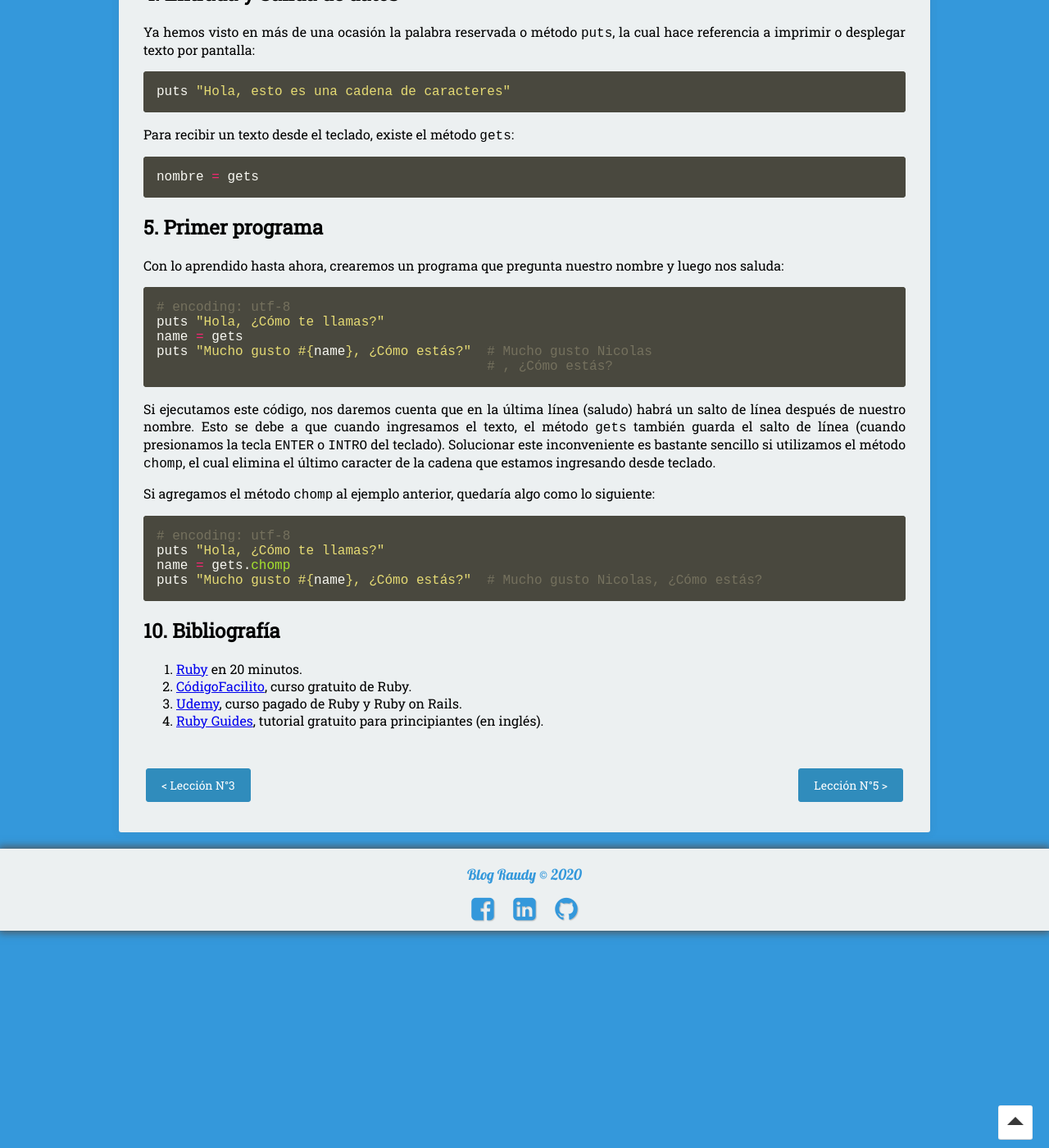
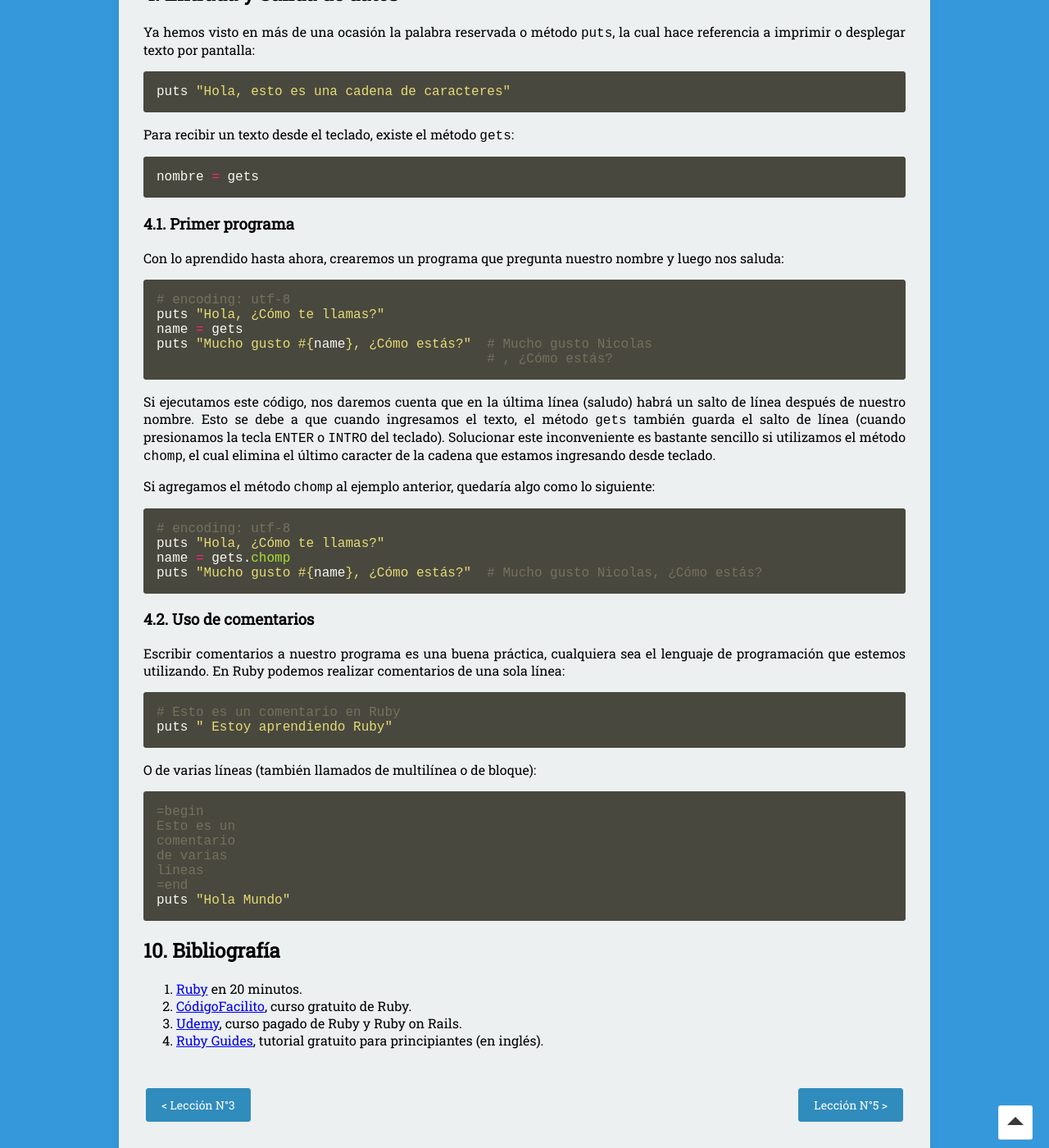
Before and after one commit to nisoto/Blog-anterior-2.0, a Jekyll site: the page built from _posts/2020-04-12-rails-iv-ruby-en-detalle.md, in a window 1280 px wide and 1400 px high, scrolled down 5176 px. Shown: the whole window at 82% size. Built offline with Jekyll 4.4.1, drawn with Linux system fonts in a browser that asks for light colours; nearby versions of some CDN libraries.

Commit message:
Update 2020-04-12-rails-iv-ruby-en-detalle.md

````diff
--- a/_posts/2020-04-12-rails-iv-ruby-en-detalle.md
+++ b/_posts/2020-04-12-rails-iv-ruby-en-detalle.md
@@ -257,7 +257,7 @@ Para recibir un texto desde el teclado, existe el método `gets`:
 nombre = gets
 ```
 
-## 5. Primer programa
+### 4.1. Primer programa
 
 Con lo aprendido hasta ahora, crearemos un programa que pregunta nuestro nombre y luego nos saluda:
 
@@ -280,6 +280,27 @@ name = gets.chomp
 puts "Mucho gusto #{name}, ¿Cómo estás?"  # Mucho gusto Nicolas, ¿Cómo estás?
 ```
 
+### 4.2. Uso de comentarios
+
+Escribir comentarios a nuestro programa es una buena práctica, cualquiera sea el lenguaje de programación que estemos utilizando. En Ruby podemos realizar comentarios de una sola línea:
+
+``` rb
+# Esto es un comentario en Ruby
+puts " Estoy aprendiendo Ruby"
+```
+
+O de varias líneas (también llamados de multilínea o de bloque):
+
+``` rb
+=begin
+Esto es un
+comentario
+de varias
+líneas
+=end
+puts "Hola Mundo"
+```
+
 ## 10. Bibliografía
 
 1. [Ruby](https://www.ruby-lang.org/es/documentation/quickstart/) en 20 minutos.
````
